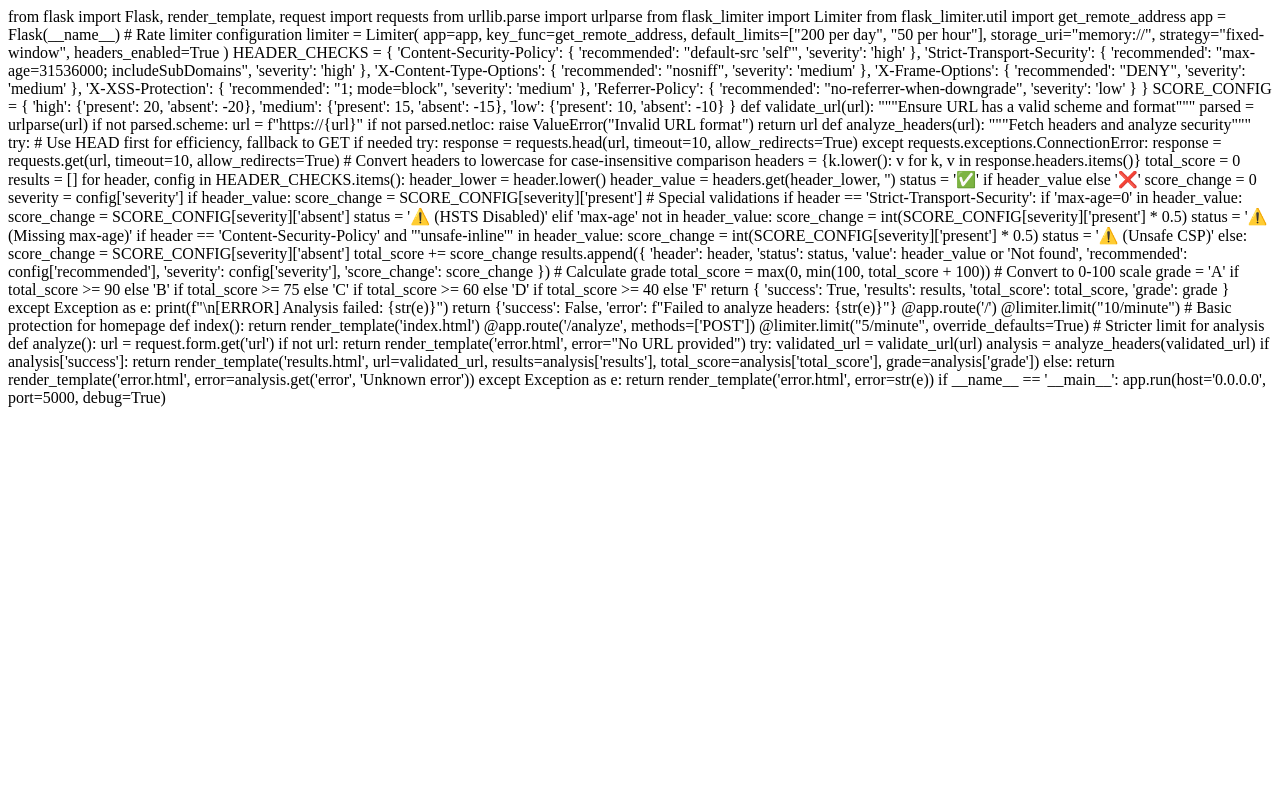
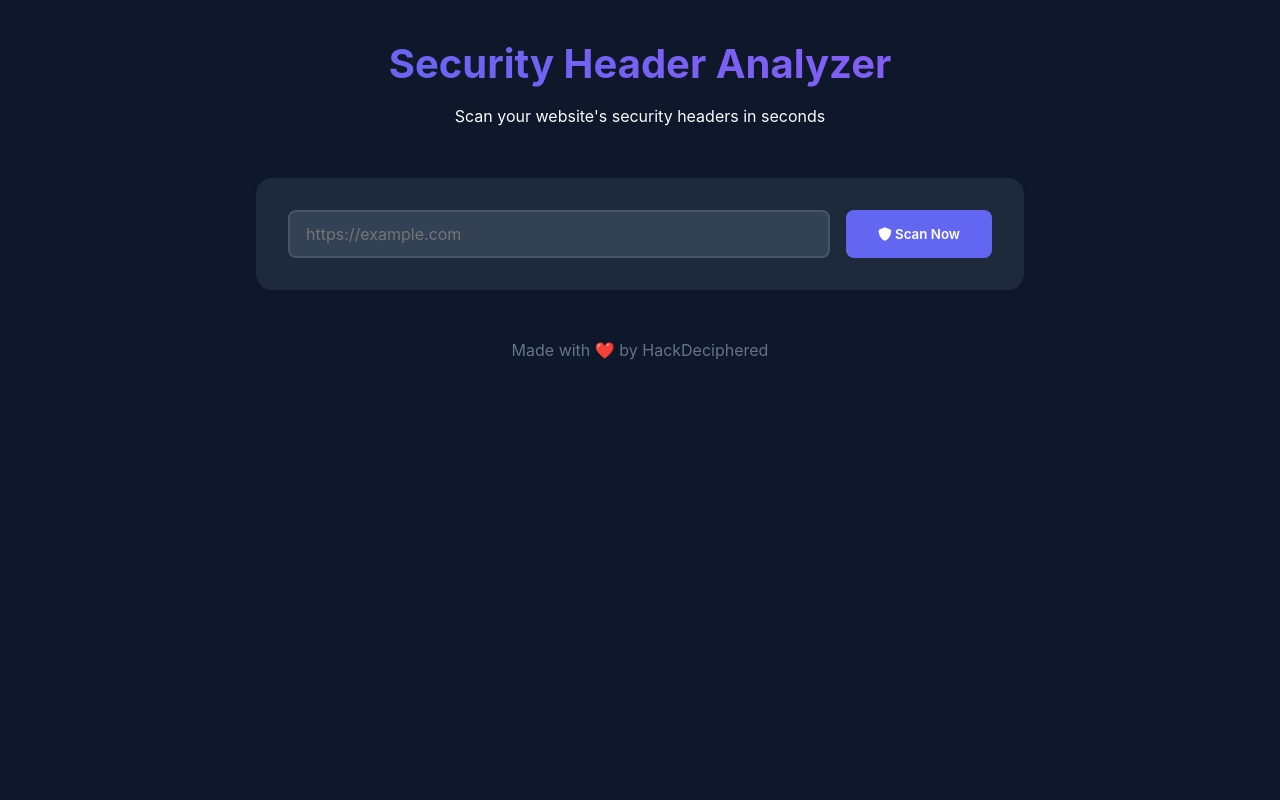
Before and after one commit to Karanbhateja/Security-Header-Analyzer, a Flask app: page / in a window 1280 px wide. Run offline with Flask 2, Linux system fonts and the light colour scheme.

Commit message:
Update index.html

```diff
--- a/templates/index.html
+++ b/templates/index.html
@@ -1,157 +1,130 @@
-from flask import Flask, render_template, request
-import requests
-from urllib.parse import urlparse
-from flask_limiter import Limiter
-from flask_limiter.util import get_remote_address
-
-app = Flask(__name__)
-
-# Rate limiter configuration
-limiter = Limiter(
-    app=app,
-    key_func=get_remote_address,
-    default_limits=["200 per day", "50 per hour"],
-    storage_uri="memory://",
-    strategy="fixed-window",
-    headers_enabled=True
-)
-
-HEADER_CHECKS = {
-    'Content-Security-Policy': {
-        'recommended': "default-src 'self'",
-        'severity': 'high'
-    },
-    'Strict-Transport-Security': {
-        'recommended': "max-age=31536000; includeSubDomains",
-        'severity': 'high'
-    },
-    'X-Content-Type-Options': {
-        'recommended': "nosniff",
-        'severity': 'medium'
-    },
-    'X-Frame-Options': {
-        'recommended': "DENY",
-        'severity': 'medium'
-    },
-    'X-XSS-Protection': {
-        'recommended': "1; mode=block",
-        'severity': 'medium'
-    },
-    'Referrer-Policy': {
-        'recommended': "no-referrer-when-downgrade",
-        'severity': 'low'
-    }
-}
-
-SCORE_CONFIG = {
-    'high': {'present': 20, 'absent': -20},
-    'medium': {'present': 15, 'absent': -15},
-    'low': {'present': 10, 'absent': -10}
-}
-
-def validate_url(url):
-    """Ensure URL has a valid scheme and format"""
-    parsed = urlparse(url)
-    if not parsed.scheme:
-        url = f"https://{url}"
-    if not parsed.netloc:
-        raise ValueError("Invalid URL format")
-    return url
-
-def analyze_headers(url):
-    """Fetch headers and analyze security"""
-    try:
-        # Use HEAD first for efficiency, fallback to GET if needed
-        try:
-            response = requests.head(url, timeout=10, allow_redirects=True)
-        except requests.exceptions.ConnectionError:
-            response = requests.get(url, timeout=10, allow_redirects=True)
-
-        # Convert headers to lowercase for case-insensitive comparison
-        headers = {k.lower(): v for k, v in response.headers.items()}
-
-        total_score = 0
-        results = []
-
-        for header, config in HEADER_CHECKS.items():
-            header_lower = header.lower()
-            header_value = headers.get(header_lower, '')
-            status = '✅' if header_value else '❌'
-            score_change = 0
-            severity = config['severity']
-
-            if header_value:
-                score_change = SCORE_CONFIG[severity]['present']
-
-                # Special validations
-                if header == 'Strict-Transport-Security':
-                    if 'max-age=0' in header_value:
-                        score_change = SCORE_CONFIG[severity]['absent']
-                        status = '⚠️ (HSTS Disabled)'
-                    elif 'max-age' not in header_value:
-                        score_change = int(SCORE_CONFIG[severity]['present'] * 0.5)
-                        status = '⚠️ (Missing max-age)'
-
-                if header == 'Content-Security-Policy' and "'unsafe-inline'" in header_value:
-                    score_change = int(SCORE_CONFIG[severity]['present'] * 0.5)
-                    status = '⚠️ (Unsafe CSP)'
-            else:
-                score_change = SCORE_CONFIG[severity]['absent']
-
-            total_score += score_change
-
-            results.append({
-                'header': header,
-                'status': status,
-                'value': header_value or 'Not found',
-                'recommended': config['recommended'],
-                'severity': config['severity'],
-                'score_change': score_change
-            })
-
-        # Calculate grade
-        total_score = max(0, min(100, total_score + 100))  # Convert to 0-100 scale
-        grade = 'A' if total_score >= 90 else 'B' if total_score >= 75 else 'C' if total_score >= 60 else 'D' if total_score >= 40 else 'F'
-
-        return {
-            'success': True,
-            'results': results,
-            'total_score': total_score,
-            'grade': grade
+<!DOCTYPE html>
+<html lang="en">
+<head>
+    <meta charset="UTF-8">
+    <meta name="viewport" content="width=device-width, initial-scale=1.0">
+    <title>Security Header Analyzer</title>
+    <link rel="stylesheet" href="https://cdnjs.cloudflare.com/ajax/libs/font-awesome/6.0.0/css/all.min.css">
+    <style>
+        :root {
+            --primary: #6366f1;
+            --background: #0f172a;
+            --surface: #1e293b;
+            --text: #f8fafc;
+            --success: #10b981;
+            --warning: #f59e0b;
+            --danger: #ef4444;
         }
 
-    except Exception as e:
-        print(f"\n[ERROR] Analysis failed: {str(e)}")
-        return {'success': False, 'error': f"Failed to analyze headers: {str(e)}"}
+        * {
+            margin: 0;
+            padding: 0;
+            box-sizing: border-box;
+            font-family: 'Inter', system-ui, -apple-system, sans-serif;
+        }
 
-@app.route('/')
-@limiter.limit("10/minute")  # Basic protection for homepage
-def index():
-    return render_template('index.html')
+        body {
+            background: var(--background);
+            color: var(--text);
+            min-height: 100vh;
+            line-height: 1.6;
+        }
 
-@app.route('/analyze', methods=['POST'])
-@limiter.limit("5/minute", override_defaults=True)  # Stricter limit for analysis
+        .container {
+            max-width: 800px;
+            margin: 0 auto;
+            padding: 2rem 1rem;
+        }
 
-def analyze():
-    url = request.form.get('url')
-    if not url:
-        return render_template('error.html', error="No URL provided")
+        .header {
+            text-align: center;
+            margin-bottom: 3rem;
+        }
 
-    try:
-        validated_url = validate_url(url)
-        analysis = analyze_headers(validated_url)
+        .title {
+            font-size: 2.5rem;
+            font-weight: 700;
+            margin-bottom: 0.5rem;
+            background: linear-gradient(45deg, var(--primary), #8b5cf6);
+            -webkit-background-clip: text;
+            -webkit-text-fill-color: transparent;
+        }
 
-        if analysis['success']:
-            return render_template('results.html',
-                                url=validated_url,
-                                results=analysis['results'],
-                                total_score=analysis['total_score'],
-                                grade=analysis['grade'])
-        else:
-            return render_template('error.html', error=analysis.get('error', 'Unknown error'))
+        .scan-form {
+            background: var(--surface);
+            padding: 2rem;
+            border-radius: 1rem;
+            box-shadow: 0 4px 6px -1px rgba(0, 0, 0, 0.1);
+        }
 
-    except Exception as e:
-        return render_template('error.html', error=str(e))
+        .input-group {
+            display: flex;
+            gap: 1rem;
+        }
 
-if __name__ == '__main__':
-    app.run(host='0.0.0.0', port=5000, debug=True)
+        .url-input {
+            flex: 1;
+            padding: 0.75rem 1rem;
+            background: #334155;
+            border: 2px solid #475569;
+            border-radius: 0.5rem;
+            color: var(--text);
+            font-size: 1rem;
+            transition: border-color 0.2s;
+        }
+
+        .url-input:focus {
+            outline: none;
+            border-color: var(--primary);
+        }
+
+        .analyze-btn {
+            padding: 0.75rem 2rem;
+            background: var(--primary);
+            color: white;
+            border: none;
+            border-radius: 0.5rem;
+            font-weight: 600;
+            cursor: pointer;
+            transition: opacity 0.2s;
+        }
+
+        .analyze-btn:hover {
+            opacity: 0.9;
+        }
+
+        footer {
+            text-align: center;
+            margin-top: 3rem;
+            color: #64748b;
+        }
+    </style>
+</head>
+<body>
+    <div class="container">
+        <header class="header">
+            <h1 class="title">Security Header Analyzer</h1>
+            <p class="subtitle">Scan your website's security headers in seconds</p>
+        </header>
+
+        <form method="POST" action="/analyze" class="scan-form">
+            <div class="input-group">
+                <input
+                    type="url"
+                    name="url"
+                    class="url-input"
+                    placeholder="https://example.com"
+                    required
+                >
+                <button type="submit" class="analyze-btn">
+                    <i class="fas fa-shield-alt"></i> Scan Now
+                </button>
+            </div>
+        </form>
+
+        <footer>
+            <p>Made with ❤️ by HackDeciphered</p>
+        </footer>
+    </div>
+</body>
+</html>
```
